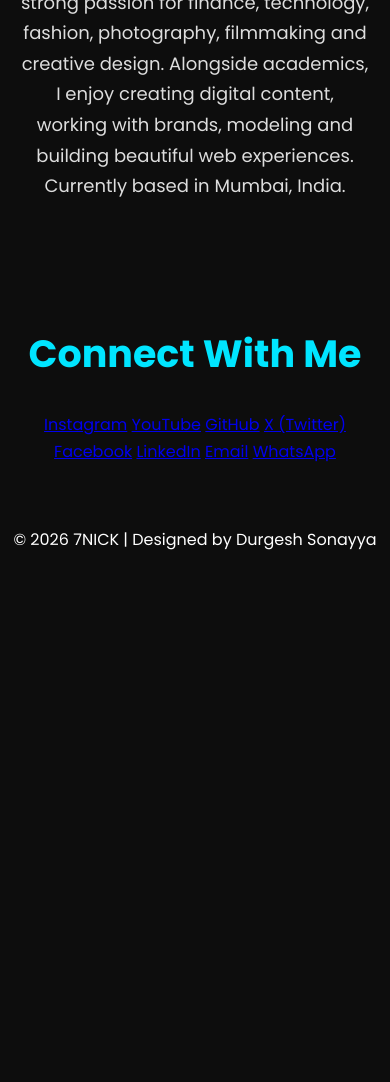
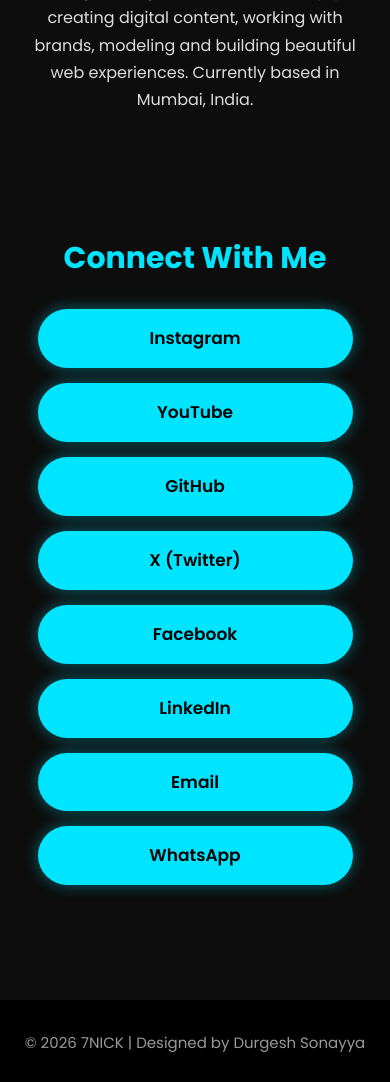
Before and after one commit to 7thenick/7thenick.github.io, a plain HTML site: page index.html in a window 390 px wide. Shown: the part 711-1793 px from the top of the page. Before the commit the page ends 1264 px from the top, so only its background shows below. Drawn offline with Linux system fonts and the light colour scheme.

Commit message:
Update style.css
Signed-off-by: Durgesh Sonayya <thvnick007@gmail.com>

```diff
--- a/style.css
+++ b/style.css
@@ -66,3 +66,68 @@ body{
     font-size:18px;
     color:#dddddd;
 }
+.social a{
+    display:block;
+    width:280px;
+    margin:15px auto;
+    padding:15px 20px;
+    background:#00e5ff;
+    color:#000;
+    text-decoration:none;
+    font-size:18px;
+    font-weight:600;
+    border-radius:50px;
+    transition:.3s;
+    box-shadow:0 0 15px rgba(0,229,255,.4);
+}
+
+.social a:hover{
+    background:#ffffff;
+    color:#000;
+    transform:translateY(-4px) scale(1.03);
+    box-shadow:0 0 25px rgba(255,255,255,.6);
+}
+
+.footer{
+    padding:30px 20px;
+    background:#000;
+    color:#999;
+    font-size:15px;
+    margin-top:40px;
+}
+
+@media(max-width:768px){
+
+.hero h1{
+    font-size:38px;
+}
+
+.hero h2{
+    font-size:24px;
+}
+
+.hero p,
+.about p{
+    font-size:16px;
+}
+
+.about h2,
+.social h2{
+    font-size:30px;
+}
+
+.profile-img{
+    width:140px;
+    height:140px;
+}
+
+.social a{
+    width:90%;
+    font-size:17px;
+}
+
+}
+
+html{
+    scroll-behavior:smooth;
+}
```
